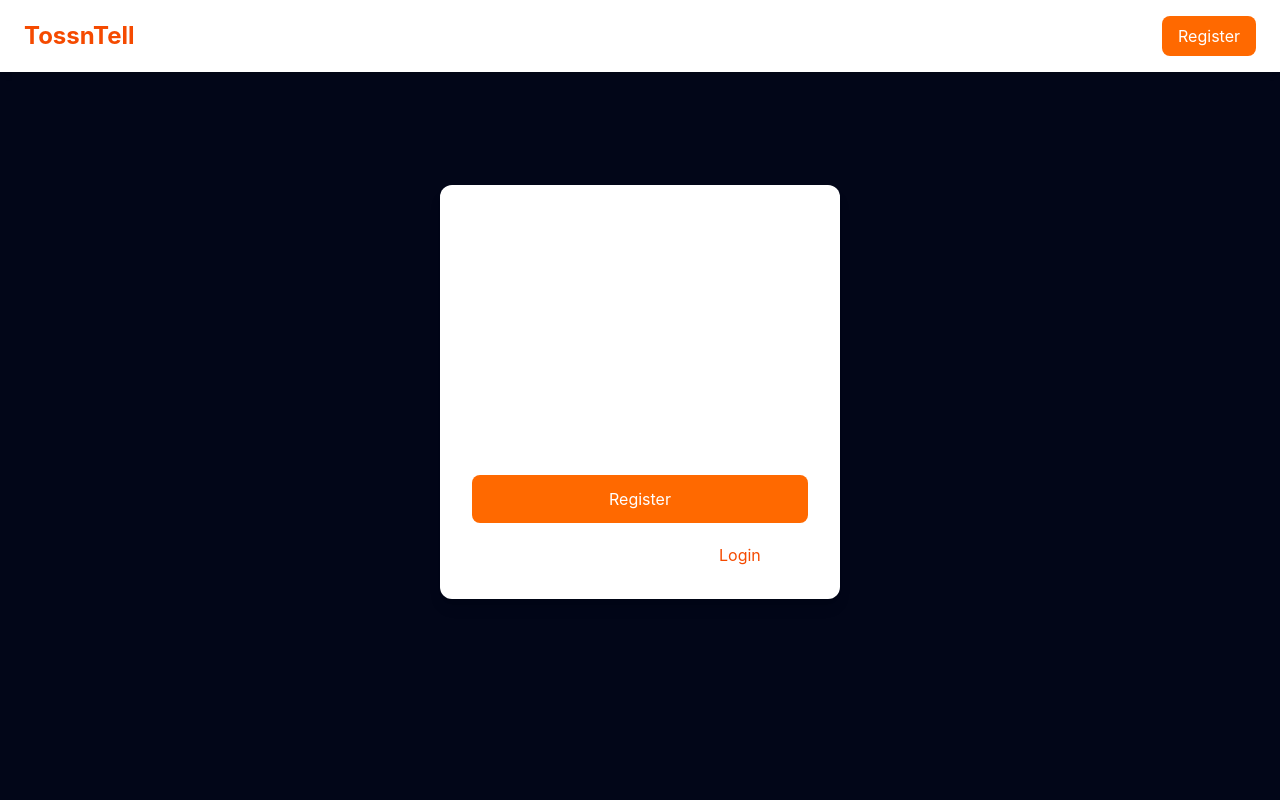
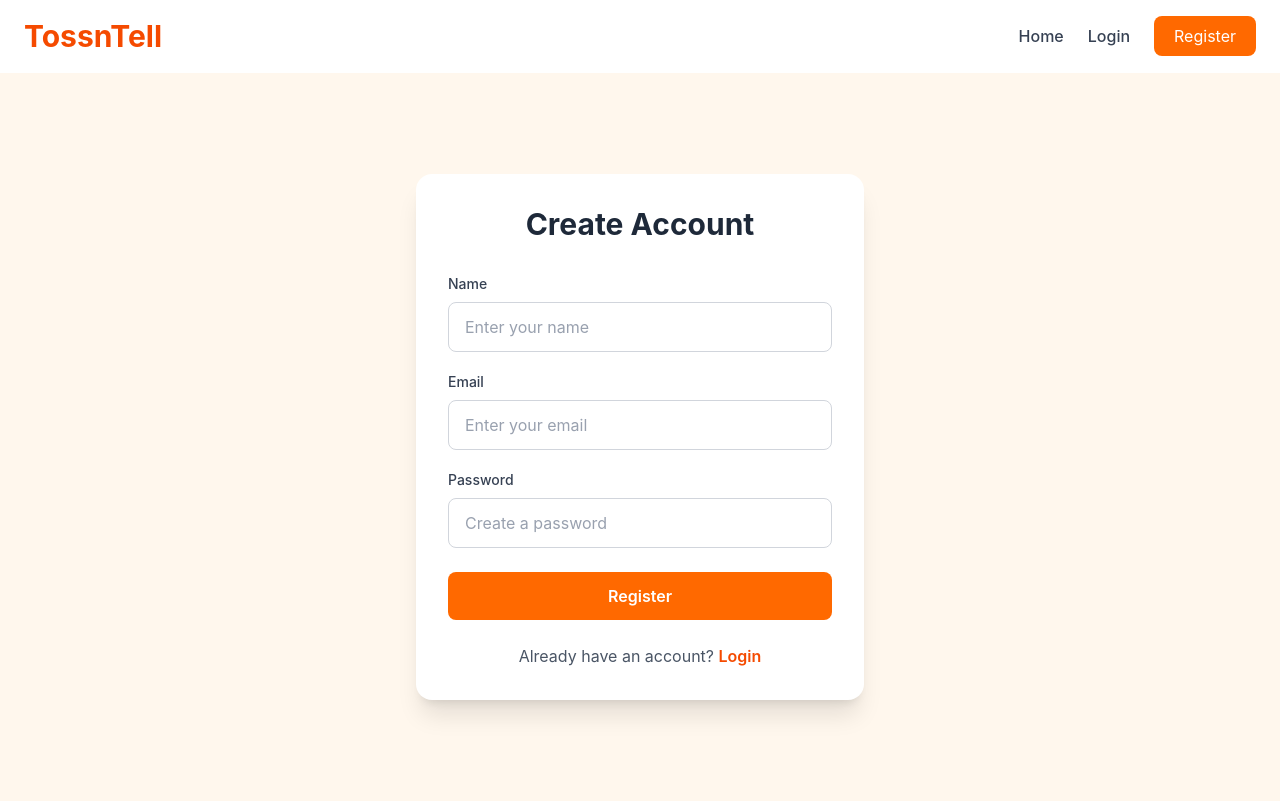
Before and after one commit to shauryasync/tossNtell, a React (Vite) app in the folder client/: page /register in a window 1280 px wide. Built offline with nearby package versions, Linux system fonts and the light colour scheme; no server answers.

Commit message:
fix login, register & navbar UI for disappeared fields

```diff
--- a/client/src/components/NavBar.jsx
+++ b/client/src/components/NavBar.jsx
@@ -1,8 +1,8 @@
 import { Link, useNavigate } from "react-router-dom";
 import { useAuth } from "../context/AuthContext";
+
 const Navbar = () => {
   const { user, logout } = useAuth();
-
   const navigate = useNavigate();
 
   const handleLogout = async () => {
@@ -11,37 +11,55 @@ const Navbar = () => {
   };
 
   return (
-    <nav className="bg-white shadow-md">
+    <nav className="bg-white border-b shadow-sm">
       <div className="max-w-7xl mx-auto flex justify-between items-center px-6 py-4">
-        <Link to="/" className="text-2xl font-bold text-orange-600">
+        <Link to="/" className="text-3xl font-bold text-orange-600">
           TossnTell
         </Link>
 
-        <div className="flex gap-6 items-center">
-          <Link to="/">Home</Link>
+        <div className="flex items-center gap-6">
+          <Link
+            to="/"
+            className="text-gray-700 hover:text-orange-500 font-medium"
+          >
+            Home
+          </Link>
 
-          {user && (
+          {user ? (
             <>
-              <Link to="/create-recipe">Create Recipe</Link>
+              <Link
+                to="/create-recipe"
+                className="text-gray-700 hover:text-orange-500 font-medium"
+              >
+                Create Recipe
+              </Link>
 
-              <Link to="/profile">Profile</Link>
+              <Link
+                to="/profile"
+                className="text-gray-700 hover:text-orange-500 font-medium"
+              >
+                Profile
+              </Link>
 
               <button
                 onClick={handleLogout}
-                className="bg-red-500 text-white px-4 py-2 rounded-lg cursor-pointer"
+                className="bg-orange-500 hover:bg-orange-600 text-white px-5 py-2 rounded-lg"
               >
                 Logout
               </button>
             </>
-          )}
-
-          {!user && (
+          ) : (
             <>
-              <Link to="/login">Login</Link>
+              <Link
+                to="/login"
+                className="text-gray-700 hover:text-orange-500 font-medium"
+              >
+                Login
+              </Link>
 
               <Link
                 to="/register"
-                className="bg-orange-500 text-white px-4 py-2 rounded-lg"
+                className="bg-orange-500 hover:bg-orange-600 text-white px-5 py-2 rounded-lg"
               >
                 Register
               </Link>
--- a/client/src/pages/Login.jsx
+++ b/client/src/pages/Login.jsx
@@ -1,9 +1,9 @@
 import { useState } from "react";
 import { Link, useNavigate } from "react-router-dom";
 import { useAuth } from "../context/AuthContext";
+
 const Login = () => {
   const navigate = useNavigate();
-
   const { login } = useAuth();
 
   const [formData, setFormData] = useState({
@@ -23,44 +23,55 @@ const Login = () => {
 
     try {
       await login(formData);
-
       navigate("/");
     } catch (error) {
-      alert(error.response.data.message);
+      alert(error.response?.data?.message || "Login failed");
     }
   };
 
   return (
-    <div className="flex justify-center items-center h-[80vh]">
+    <div className="min-h-[calc(100vh-72px)] bg-orange-50 flex items-center justify-center px-4">
       <form
         onSubmit={handleSubmit}
-        className="bg-white shadow-lg rounded-xl p-8 w-[400px]"
+        className="bg-white shadow-xl rounded-2xl p-8 w-full max-w-md"
       >
-        <h1 className="text-3xl font-bold mb-6 text-center">Login</h1>
+        <h1 className="text-3xl font-bold text-gray-800 text-center mb-8">
+          Welcome Back
+        </h1>
+
+        <div className="mb-5">
+          <label className="block mb-2 text-gray-700 font-medium">Email</label>
 
           <input
             type="email"
             name="email"
-          placeholder="Email"
-          className="w-full border p-3 rounded mb-4"
+            placeholder="Enter your email"
             onChange={handleChange}
+            className="w-full border border-gray-300 rounded-lg px-4 py-3 outline-none focus:border-orange-500 focus:ring-2 focus:ring-orange-200"
           />
+        </div>
+
+        <div className="mb-6">
+          <label className="block mb-2 text-gray-700 font-medium">
+            Password
+          </label>
 
           <input
             type="password"
             name="password"
-          placeholder="Password"
-          className="w-full border p-3 rounded mb-4"
+            placeholder="Enter your password"
             onChange={handleChange}
+            className="w-full border border-gray-300 rounded-lg px-4 py-3 outline-none focus:border-orange-500 focus:ring-2 focus:ring-orange-200"
           />
+        </div>
 
-        <button className="w-full bg-orange-500 text-white py-3 rounded-lg">
+        <button className="w-full bg-orange-500 hover:bg-orange-600 text-white font-semibold py-3 rounded-lg transition cursor-pointer">
           Login
         </button>
 
-        <p className="text-center mt-5">
+        <p className="text-center mt-6 text-gray-600">
           Don't have an account?{" "}
-          <Link className="text-orange-600" to="/register">
+          <Link to="/register" className="text-orange-600 font-semibold">
             Register
           </Link>
         </p>
--- a/client/src/pages/Profile.jsx
+++ b/client/src/pages/Profile.jsx
@@ -1,5 +1,5 @@
 const Profile = () => {
-  return <h1>Register</h1>;
+  return <h1>Profile</h1>;
 };
 
 export default Profile;
--- a/client/src/pages/Register.jsx
+++ b/client/src/pages/Register.jsx
@@ -1,9 +1,9 @@
 import { useState } from "react";
 import { Link, useNavigate } from "react-router-dom";
 import { useAuth } from "../context/AuthContext";
+
 const Register = () => {
   const navigate = useNavigate();
-
   const { register } = useAuth();
 
   const [formData, setFormData] = useState({
@@ -24,52 +24,80 @@ const Register = () => {
 
     try {
       await register(formData);
-
       navigate("/");
     } catch (error) {
-      alert(error.response.data.message);
+      alert(error.response?.data?.message || "Registration failed");
     }
   };
 
   return (
-    <div className="flex justify-center items-center h-[80vh]">
+    <div className="min-h-[calc(100vh-72px)] bg-orange-50 flex items-center justify-center px-4">
       <form
         onSubmit={handleSubmit}
-        className="bg-white shadow-lg rounded-xl p-8 w-[400px]"
+        className="w-full max-w-md bg-white rounded-2xl shadow-xl p-8"
       >
-        <h1 className="text-3xl font-bold mb-6 text-center">Register</h1>
+        <h1 className="text-3xl font-bold text-gray-800 text-center mb-8">
+          Create Account
+        </h1>
+
+        <div className="mb-5">
+          <label className="block text-sm font-medium text-gray-700 mb-2">
+            Name
+          </label>
 
           <input
             type="text"
             name="name"
-          placeholder="Name"
-          className="w-full border p-3 rounded mb-4"
+            placeholder="Enter your name"
+            value={formData.name}
             onChange={handleChange}
+            className="w-full px-4 py-3 bg-white text-gray-900 placeholder-gray-400 border border-gray-300 rounded-lg focus:outline-none focus:ring-2 focus:ring-orange-400 focus:border-orange-500"
           />
+        </div>
+
+        <div className="mb-5">
+          <label className="block text-sm font-medium text-gray-700 mb-2">
+            Email
+          </label>
 
           <input
             type="email"
             name="email"
-          placeholder="Email"
-          className="w-full border p-3 rounded mb-4"
+            placeholder="Enter your email"
+            value={formData.email}
             onChange={handleChange}
+            className="w-full px-4 py-3 bg-white text-gray-900 placeholder-gray-400 border border-gray-300 rounded-lg focus:outline-none focus:ring-2 focus:ring-orange-400 focus:border-orange-500"
           />
+        </div>
+
+        <div className="mb-6">
+          <label className="block text-sm font-medium text-gray-700 mb-2">
+            Password
+          </label>
 
           <input
             type="password"
             name="password"
-          placeholder="Password"
-          className="w-full border p-3 rounded mb-4"
+            placeholder="Create a password"
+            value={formData.password}
             onChange={handleChange}
+            className="w-full px-4 py-3 bg-white text-gray-900 placeholder-gray-400 border border-gray-300 rounded-lg focus:outline-none focus:ring-2 focus:ring-orange-400 focus:border-orange-500"
           />
+        </div>
 
-        <button className="w-full bg-orange-500 text-white py-3 rounded-lg">
+        <button
+          type="submit"
+          className="w-full bg-orange-500 hover:bg-orange-600 text-white font-semibold py-3 rounded-lg transition"
+        >
           Register
         </button>
 
-        <p className="text-center mt-5">
+        <p className="text-center text-gray-600 mt-6">
           Already have an account?{" "}
-          <Link className="text-orange-600" to="/login">
+          <Link
+            to="/login"
+            className="text-orange-600 hover:text-orange-700 font-semibold"
+          >
             Login
           </Link>
         </p>
```
Lines whose indentation alone changed are shown as unchanged.
